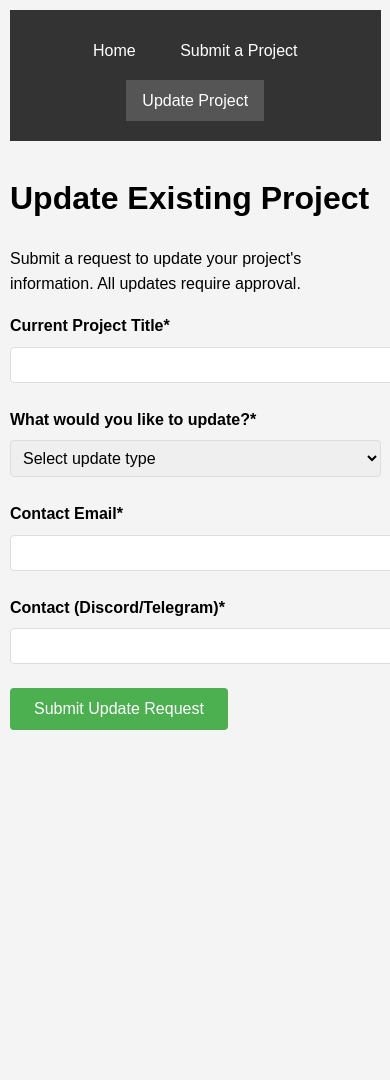
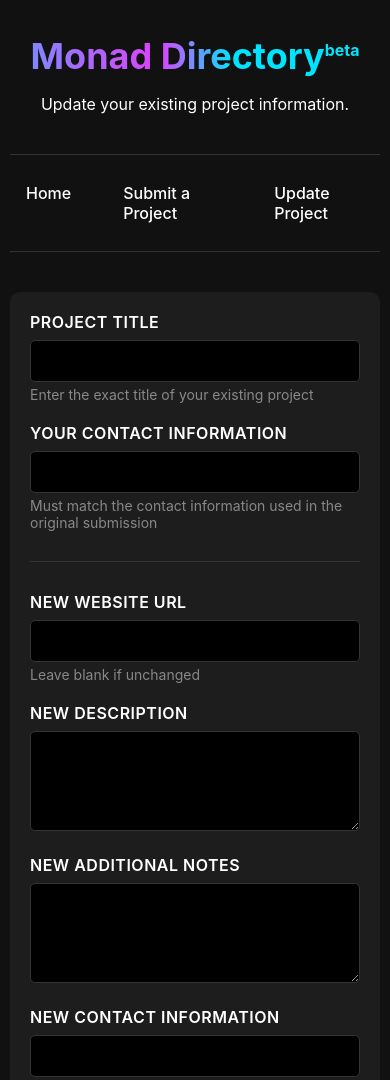
Before and after one commit to btcbarry/Monad-Directory, a plain HTML site: page update.html in a window 390 px wide. Shown: the top 1080 px of the page. Before the commit the page ends 844 px from the top, so only its background shows below. Drawn offline with Linux system fonts and the light colour scheme.

Commit message:
Update update.html

```diff
--- a/update.html
+++ b/update.html
@@ -4,77 +4,269 @@
     <meta charset="UTF-8">
     <meta name="viewport" content="width=device-width, initial-scale=1.0">
     <title>Update Project - Monad Directory</title>
-    <link rel="stylesheet" href="style.css">
+    <style>
+        /* Base styles - same as index.html and submit.html */
+        body {
+            background-color: #111;
+            color: white;
+            font-family: -apple-system, BlinkMacSystemFont, "Segoe UI", Roboto, Oxygen-Sans, Ubuntu, Cantarell, "Helvetica Neue", sans-serif;
+            margin: 0;
+            padding: 0;
+        }
+
+        .container {
+            max-width: 1200px;
+            margin: 0 auto;
+            padding: 20px;
+        }
+
+        h1 {
+            background: linear-gradient(
+                to right,
+                #e040fb 20%,
+                #00e5ff 30%,
+                #e040fb 70%,
+                #00e5ff 80%
+            );
+            -webkit-background-clip: text;
+            background-clip: text;
+            -webkit-text-fill-color: transparent;
+            text-align: center;
+            font-size: 48px;
+            margin-bottom: 10px;
+            animation: shine 10s linear infinite;
+            background-size: 200% auto;
+        }
+
+        @keyframes shine {
+            to {
+                background-position: 200% center;
+            }
+        }
+
+        .beta {
+            font-size: 16px;
+            vertical-align: super;
+        }
+
+        .subtitle {
+            text-align: center;
+            color: #fff;
+            margin-bottom: 40px;
+        }
+
+        nav {
+            display: flex;
+            justify-content: center;
+            gap: 20px;
+            margin: 40px 0;
+            border-top: 1px solid #333;
+            border-bottom: 1px solid #333;
+            padding: 20px 0;
+        }
+
+        nav a {
+            color: white;
+            text-decoration: none;
+            font-weight: 500;
+            padding: 8px 16px;
+        }
+
+        nav a:hover {
+            color: #e040fb;
+        }
+
+        /* Form specific styles */
+        .form-container {
+            max-width: 800px;
+            margin: 0 auto;
+            background: rgba(255, 255, 255, 0.05);
+            padding: 30px;
+            border-radius: 10px;
+        }
+
+        .form-group {
+            margin-bottom: 20px;
+        }
+
+        .form-group label {
+            display: block;
+            color: white;
+            font-size: 16px;
+            font-weight: 600;
+            text-transform: uppercase;
+            letter-spacing: 0.5px;
+            margin-bottom: 8px;
+        }
+
+        .form-group input[type="text"],
+        .form-group input[type="url"],
+        .form-group input[type="email"],
+        .form-group textarea {
+            width: 100%;
+            padding: 12px;
+            background: #000;
+            border: 1px solid #333;
+            border-radius: 5px;
+            color: white;
+            font-size: 14px;
+            box-sizing: border-box;
+        }
+
+        .form-group textarea {
+            min-height: 100px;
+            resize: vertical;
+        }
+
+        .form-group select {
+            width: 100%;
+            padding: 12px;
+            background: #000;
+            border: 1px solid #333;
+            border-radius: 5px;
+            color: white;
+            font-size: 14px;
+            cursor: pointer;
+        }
+
+        .submit-button {
+            background: #e040fb;
+            color: white;
+            padding: 12px 24px;
+            border: none;
+            border-radius: 5px;
+            font-size: 16px;
+            font-weight: 500;
+            cursor: pointer;
+            width: 100%;
+            margin-top: 20px;
+        }
+
+        .submit-button:hover {
+            background: #d040e9;
+        }
+
+        .note {
+            color: #888;
+            font-size: 14px;
+            margin-top: 4px;
+        }
+
+        .section-divider {
+            border-top: 1px solid #333;
+            margin: 30px 0;
+        }
+
+        @media (max-width: 768px) {
+            .container {
+                padding: 10px;
+            }
+
+            h1 {
+                font-size: 36px;
+            }
+
+            .form-container {
+                padding: 20px;
+            }
+        }
+    </style>
 </head>
 <body>
     <div class="container">
+        <h1>Monad Directory<span class="beta">beta</span></h1>
+        <p class="subtitle">Update your existing project information.</p>
+
         <nav>
             <a href="index.html">Home</a>
             <a href="submit.html">Submit a Project</a>
-            <a href="update.html" class="active">Update Project</a>
+            <a href="update.html">Update Project</a>
         </nav>
 
-        <h1>Update Existing Project</h1>
-        <p>Submit a request to update your project's information. All updates require approval.</p>
+        <div class="form-container">
+            <form id="updateForm">
+                <div class="form-group">
+                    <label for="projectTitle">Project Title</label>
+                    <input type="text" id="projectTitle" name="projectTitle" required>
+                    <div class="note">Enter the exact title of your existing project</div>
+                </div>
 
-        <form id="updateForm">
-            <div class="form-group">
-                <label for="existingTitle">Current Project Title*</label>
-                <input type="text" id="existingTitle" required>
-            </div>
+                <div class="form-group">
+                    <label for="verificationContact">Your Contact Information</label>
+                    <input type="text" id="verificationContact" name="verificationContact" required>
+                    <div class="note">Must match the contact information used in the original submission</div>
+                </div>
 
-            <div class="form-group">
-                <label for="updateType">What would you like to update?*</label>
-                <select id="updateType" required onchange="showUpdateFields()">
-                    <option value="">Select update type</option>
-                    <option value="devnet">Devnet Status</option>
-                    <option value="details">Project Details</option>
-                </select>
-            </div>
+                <div class="section-divider"></div>
 
-            <div id="devnetFields" style="display: none;">
                 <div class="form-group">
-                    <label>New Devnet Status*</label>
-                    <select id="devnetStatus" required>
-                        <option value="true">Now on Devnet</option>
+                    <label for="newWebsite">New Website URL</label>
+                    <input type="url" id="newWebsite" name="newWebsite">
+                    <div class="note">Leave blank if unchanged</div>
+                </div>
+
+                <div class="form-group">
+                    <label for="newDescription">New Description</label>
+                    <textarea id="newDescription" name="newDescription"></textarea>
+                </div>
+
+                <div class="form-group">
+                    <label for="newNotes">New Additional Notes</label>
+                    <textarea id="newNotes" name="newNotes"></textarea>
+                </div>
+
+                <div class="form-group">
+                    <label for="newContact">New Contact Information</label>
+                    <input type="text" id="newContact" name="newContact">
+                </div>
+
+                <div class="form-group">
+                    <label for="newContractAddresses">New Contract Addresses</label>
+                    <textarea id="newContractAddresses" name="newContractAddresses" placeholder="One address per line"></textarea>
+                </div>
+
+                <div class="form-group">
+                    <label for="newDevnetStatus">New Devnet Status</label>
+                    <select id="newDevnetStatus" name="newDevnetStatus">
+                        <option value="">No change</option>
+                        <option value="true">On Devnet</option>
                         <option value="false">Not on Devnet</option>
                     </select>
                 </div>
-            </div>
 
-            <div id="detailFields" style="display: none;">
-                <div class="form-group">
-                    <label for="newWebsite">New Website URL</label>
-                    <input type="url" id="newWebsite">
-                </div>
-                <div class="form-group">
-                    <label for="newDescription">New Description</label>
-                    <textarea id="newDescription"></textarea>
-                </div>
-                <div class="form-group">
-                    <label for="newContractAddresses">New Contract Addresses</label>
-                    <input type="text" id="newContractAddresses">
-                </div>
-            </div>
-
-            <div class="form-group">
-                <label for="updateEmail">Contact Email*</label>
-                <input type="email" id="updateEmail" required>
-            </div>
-
-            <div class="form-group">
-                <label for="updateContact">Contact (Discord/Telegram)*</label>
-                <input type="text" id="updateContact" required>
-            </div>
-
-            <button type="submit" class="submit-button">Submit Update Request</button>
-        </form>
-
-        <div id="updateSuccessMessage" class="success-message" style="display: none;">
-            Your update request has been submitted for review. We'll contact you once it's approved.
+                <button type="submit" class="submit-button">Update Project</button>
+            </form>
         </div>
     </div>
 
-    <script src="update.js"></script>
+    <script>
+        document.getElementById('updateForm').addEventListener('submit', function(e) {
+            e.preventDefault();
+
+            // Get form values
+            const formData = {
+                projectTitle: document.getElementById('projectTitle').value,
+                verificationContact: document.getElementById('verificationContact').value,
+                updates: {
+                    website: document.getElementById('newWebsite').value,
+                    description: document.getElementById('newDescription').value,
+                    notes: document.getElementById('newNotes').value,
+                    contact: document.getElementById('newContact').value,
+                    relatedContractAddresses: document.getElementById('newContractAddresses').value
+                        .split('\n')
+                        .map(addr => addr.trim())
+                        .filter(addr => addr),
+                    isOnDevnet: document.getElementById('newDevnetStatus').value || undefined
+                }
+            };
+
+            // Here you would typically send this data to your backend
+            console.log('Update requested:', formData);
+            alert('Thank you for submitting your update request! We will review it shortly.');
+
+            // Reset form
+            e.target.reset();
+        });
+    </script>
 </body>
 </html>
```
